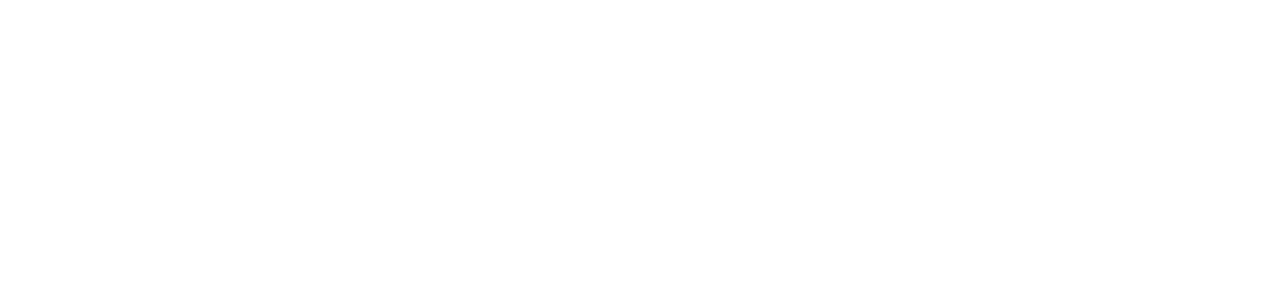
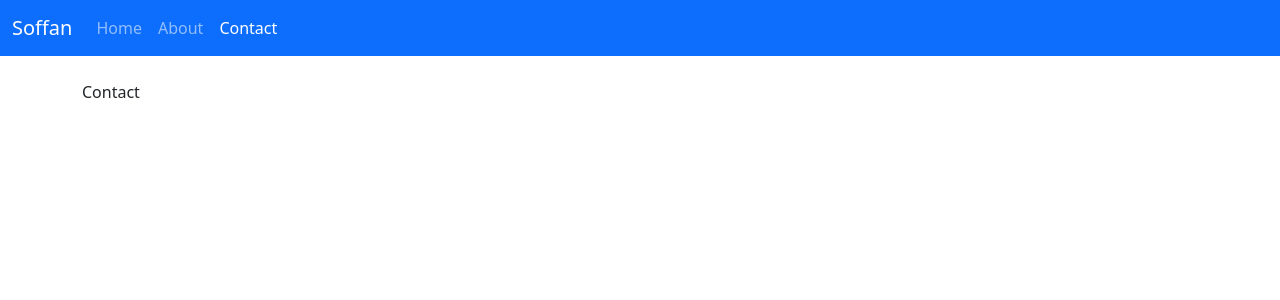
Before and after one commit to soffanderson/reactjs-by-parsinta, a React (Create React App) app in the folder latihan/: page /contact in a window 1280 px wide. Before the commit this address had no page. Shown: the top 300 px of the page. Built offline with nearby package versions, Linux system fonts and the light colour scheme.

Commit message:
Selesai Membuat Navbar

```diff
--- a/latihan/src/App.js
+++ b/latihan/src/App.js
@@ -1,10 +1,14 @@
 import React from "react";
 import Router from "./router";
+import Navbar from "./components/Navbar";
 
 function App(props) {
   return (
     <div>
-      <Router />
+      <Navbar />
+      <div className="py-4">
+        <Router />
+      </div>
     </div>
   );
 }
--- a/latihan/src/__useEffect.js
+++ b/latihan/src/__useEffect.js
@@ -1,3 +1,5 @@
+// useEffect adalah fungsi render ketika pertama kali web dimuat
+
 import React, { useEffect, useState } from "react";
 import axios from "axios";
 
--- a/latihan/src/__useState.js
+++ b/latihan/src/__useState.js
@@ -1,3 +1,5 @@
+// useState adalah state untuk function component,
+
 import React, { useState } from "react";
 
 function App() {
--- /dev/null
+++ b/latihan/src/components/Navbar.js
@@ -0,0 +1,48 @@
+import React from "react";
+import { NavLink } from "react-router-dom";
+
+function Navbar(props) {
+  return (
+    <div>
+      <nav className="navbar navbar-expand-lg navbar-dark bg-primary">
+        <div className="container-fluid">
+          <NavLink to="/" className="navbar-brand">
+            Soffan
+          </NavLink>
+          <button
+            className="navbar-toggler"
+            type="button"
+            data-bs-toggle="collapse"
+            data-bs-target="#navbarNav"
+            aria-controls="navbarNav"
+            aria-expanded="false"
+            aria-label="Toggle navigation"
+          >
+            <span className="navbar-toggler-icon"></span>
+          </button>
+          <div className="collapse navbar-collapse" id="navbarNav">
+            <ul className="navbar-nav">
+              <li className="nav-item">
+                <NavLink exact className="nav-link " to="/">
+                  Home
+                </NavLink>
+              </li>
+              <li className="nav-item">
+                <NavLink exact className="nav-link " to="/about">
+                  About
+                </NavLink>
+              </li>
+              <li className="nav-item">
+                <NavLink exact className="nav-link " to="/contact">
+                  Contact
+                </NavLink>
+              </li>
+            </ul>
+          </div>
+        </div>
+      </nav>
+    </div>
+  );
+}
+
+export default Navbar;
--- a/latihan/src/router/index.js
+++ b/latihan/src/router/index.js
@@ -2,6 +2,7 @@ import React from "react";
 import { Routes, Route } from "react-router-dom";
 import Home from "../views/Home";
 import About from "../views/About";
+import Contact from "../views/Contact";
 
 function Router(props) {
   return (
@@ -12,6 +13,9 @@ function Router(props) {
       <Routes>
         <Route exact path="/about" element={<About />} />
       </Routes>
+      <Routes>
+        <Route exact path="/contact" element={<Contact />} />
+      </Routes>
     </>
   );
 }
--- /dev/null
+++ b/latihan/src/views/Contact.js
@@ -0,0 +1,7 @@
+import React from "react";
+
+function Contact(props) {
+  return <div className="container">Contact</div>;
+}
+
+export default Contact;
```
